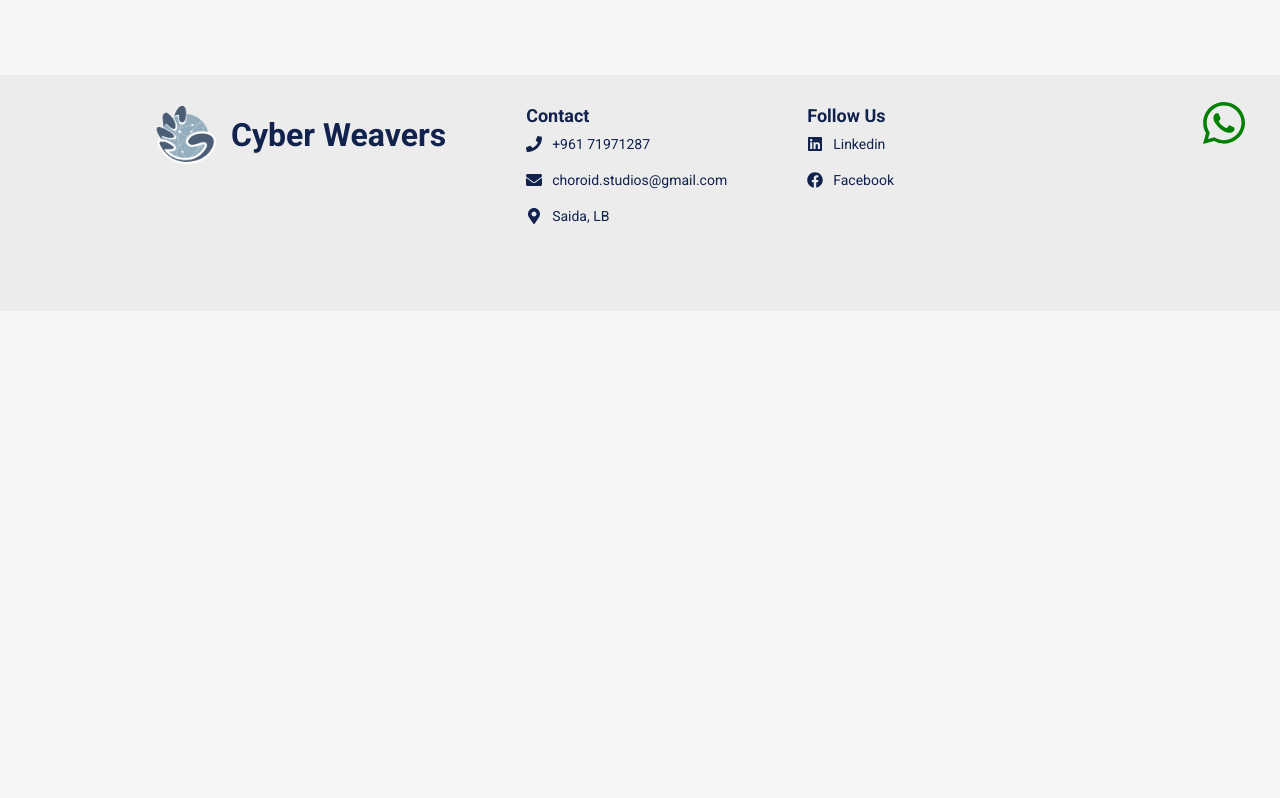
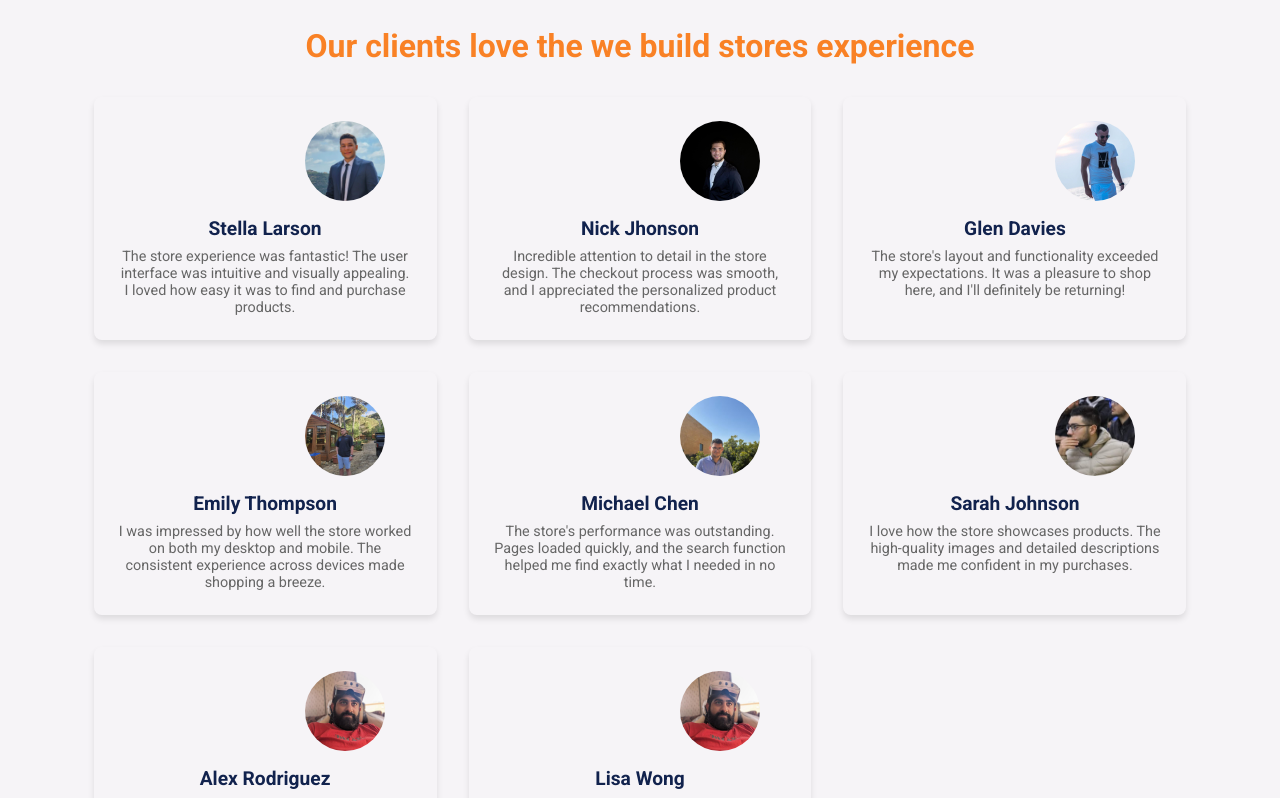
Before and after one commit to rabeeqiblawi/portfolio-nextjs, a Next.js app: page / in a window 1280 px wide. Shown: the part 5080-5878 px from the top of the page. Before the commit the page ends 5391 px from the top, so only its background shows below. Built offline with nearby package versions, Linux system fonts and the light colour scheme.

Commit message:
customer section

```diff
--- a/src/app/page.js
+++ b/src/app/page.js
@@ -14,6 +14,7 @@ import { FiPlusCircle, FiMinusCircle } from "react-icons/fi";
 import CoreFeatures from '@/components/CoreFeatures/CoreFeatures';
 import About from '@/components/about/about';
 import Clients from '@/components/clients/clients';
+import CustomerReviews from '@/components/customerReviews/customerReviews';
 
 export default function Home() {
   const [filteredProjects, setFilteredProjects] = useState(websiteInformation.content.projects.data.filter(project => (project.visibleHome && !project.isHidden)));
@@ -177,6 +178,7 @@ export default function Home() {
         )}
 
         <Clients />
+        <CustomerReviews />
       </div>
     </div>
   );
--- a/src/components/CoreFeatures/CoreFeatures.module.scss
+++ b/src/components/CoreFeatures/CoreFeatures.module.scss
@@ -35,6 +35,11 @@
       font-size: 0.9rem;
     }
   }
+
+  @media (max-width: 1024px) {
+    width: 900px;
+  }
+
   @media (max-width: 768px) {
     width: 600px;
   }
--- a/src/components/clients/clients.module.scss
+++ b/src/components/clients/clients.module.scss
@@ -7,7 +7,7 @@
 }
 
 .content {
-    // max-width: 100%;
+    max-width: 100%;
     margin: 0 auto;
     text-align: center;
 }
@@ -66,6 +66,12 @@
         background-color: var(--btn-orange);
     }
 }
+@media (max-width: 1024px) {
+    .container{
+        width: 800px;
+    }
+}
+
 
 @media (max-width: 768px) {
     .container {
--- /dev/null
+++ b/src/components/customerReviews/customerReviews.jsx
@@ -0,0 +1,28 @@
+import styles from './customerReviews.module.scss'
+import { config as websiteInformation } from '@/config'
+
+const CustomerReviews = () => {
+    const { isHidden, customer } = websiteInformation.content.customerReviews;
+
+    return (
+    isHidden? null :
+        <div className={styles.container}>
+            <div className={styles.content}>
+                <h2 className={styles.title}>Our clients love the we build stores experience</h2>
+                <div className={styles.reviewGrid}>
+                    {customer.filter(c => c.visibleHome).map((review, index) => (
+                        <div key={index} className={styles.reviewCard}>
+                            <div className={styles.imageWrapper}>
+                                {review.imageUrl && <img src={review.imageUrl} alt={review.title} className={styles.avatar} />}
+                            </div>
+                            <h3 className={styles.reviewTitle}>{review.title}</h3>
+                            <p className={styles.reviewDescription}>{review.description}</p>
+                        </div>
+                    ))}
+                </div>
+            </div>
+        </div>
+    )
+}
+
+export default CustomerReviews
--- /dev/null
+++ b/src/components/customerReviews/customerReviews.module.scss
@@ -0,0 +1,74 @@
+.container {
+    padding: 2rem 1rem;
+}
+
+.content {
+    max-width: 1200px;
+    margin: 0 auto;
+}
+
+.title {
+    text-align: center;
+    font-size: 2rem;
+    margin-bottom: 2rem;
+    color: var(--btn-orange);
+}
+
+
+.reviewGrid {
+    display: grid;
+    grid-template-columns: repeat(auto-fit, minmax(250px, 1fr));
+    gap: 2rem;
+}
+
+.reviewCard {
+    background-color: var(text-light);
+    color: var(--text-dark);
+    border-radius: 8px;
+    padding: 1.5rem;
+    text-align: center;
+    box-shadow: 0 4px 6px rgba(0, 0, 0, 0.1);
+    position: relative;
+}
+.textContainer{
+    padding: 1.5rem;
+    background: darkseagreen;
+    padding-top: 50px;
+    height: 200px;
+    margin-top: 45px;
+    border-radius: 50% 50% 2px 2px;
+}
+
+.imageWrapper {
+    width: 80px;
+    height: 80px;
+    border-radius: 50%;
+    overflow: hidden;
+    margin: 0 auto 1rem;
+    transform: translate(100%, 0);
+}
+
+.avatar {
+    width: 100%;
+    height: 100%;
+    object-fit: cover;
+}
+
+.reviewTitle {
+    font-size: 1.2rem;
+    margin-bottom: 0.5rem;
+}
+
+.reviewDescription {
+    font-size: 0.9rem;
+    color: #666;
+}
+
+@media (max-width: 768px) {
+    .content{
+        width: 90%;
+    }
+    .reviewGrid {
+        grid-template-columns: 1fr;
+    }
+}
--- a/src/config.js
+++ b/src/config.js
@@ -260,57 +260,56 @@ export const config = {
                 { name: "Instagram", logo: "/logos/instagram.svg" }
             ]
         },
-        customerReviews:{
+        customerReviews: {
             isHidden: false,
             customer: [
                 {
                     imageUrl: "/team/diaa.jpg",
-                    title: "Diaa AbuAllul",
-                    description: "Creative designer with a passion for user experience and visual storytelling.",
-                    visibleHome: true
+                    title: "Stella Larson",
+                    description: "The store experience was fantastic! The user interface was intuitive and visually appealing. I loved how easy it was to find and purchase products.",
+                    visibleHome: true,
                 },
                 {
                     imageUrl: "/team/hadiDiab.png",
-                    title: "Hadi Diab",
-                    description: "Software engineer specializing in front-end development and UI/UX design.",
+                    title: "Nick Jhonson",
+                    description: "Incredible attention to detail in the store design. The checkout process was smooth, and I appreciated the personalized product recommendations.",
                     visibleHome: true
                 },
                 {
                     imageUrl: "/team/karloRajić.png",
-                    title: "Karlo Rajić",
-                    description: "Frontend developer/Game Level Designer, Karlo has the taste for the best designs",
+                    title: "Glen Davies",
+                    description: "The store's layout and functionality exceeded my expectations. It was a pleasure to shop here, and I'll definitely be returning!",
                     visibleHome: true
                 },
                 {
                     imageUrl: "/team/mohammadOthman.png",
-                    title: "Mohmmad Othman",
-                    description: "Graphic Designer, experienced in creating visual concepts and storytelling.",
+                    title: "Emily Thompson",
+                    description: "I was impressed by how well the store worked on both my desktop and mobile. The consistent experience across devices made shopping a breeze.",
                     visibleHome: true
                 },
                 {
                     imageUrl: "/team/shahbaz.jpg",
-                    title: "Mohammad Shahbaz",
-                    description: "Backend, Mobile, and every thing low level. Currently focusing on mobile and reverse engineering",
+                    title: "Michael Chen",
+                    description: "The store's performance was outstanding. Pages loaded quickly, and the search function helped me find exactly what I needed in no time.",
                     visibleHome: true
                 },
                 {
                     imageUrl: "/team/mustafaZabet.png",
-                    title: "Mustafa Zabet",
-                    description: "Software engineer specializing in front-end development and UI/UX design.",
-                    visibleHome: true
-                },
-                {
-                    imageUrl: "",
-                    title: "Nizar Sadek",
-                    description: "Creative Game level artist/designer experienced in creating high quality optimized game props and enviroments.",
+                    title: "Sarah Johnson",
+                    description: "I love how the store showcases products. The high-quality images and detailed descriptions made me confident in my purchases.",
                     visibleHome: true
                 },
                 {
                     imageUrl: "/team/rabeeQablawi.png",
-                    title: "Rabee Qiblawi",
-                    description: "Software Engineer, devoted for problem solving, with epxerience in Game Development and XR.",
-                    visibleHome: true,
-                    isPremium: false
+                    title: "Alex Rodriguez",
+                    description: "The customer service integration within the store is top-notch. I had a question, and the live chat feature provided instant, helpful assistance.",
+                    visibleHome: true
+                },
+                {
+                    imageUrl: "/team/rabeeQablawi.png",
+                    title: "Lisa Wong",
+                    description: "This store experience sets a new standard for online shopping. The seamless navigation and beautiful design made my shopping experience enjoyable and efficient.",
+                    visibleHome: true
                 }
             ]
         }
```
